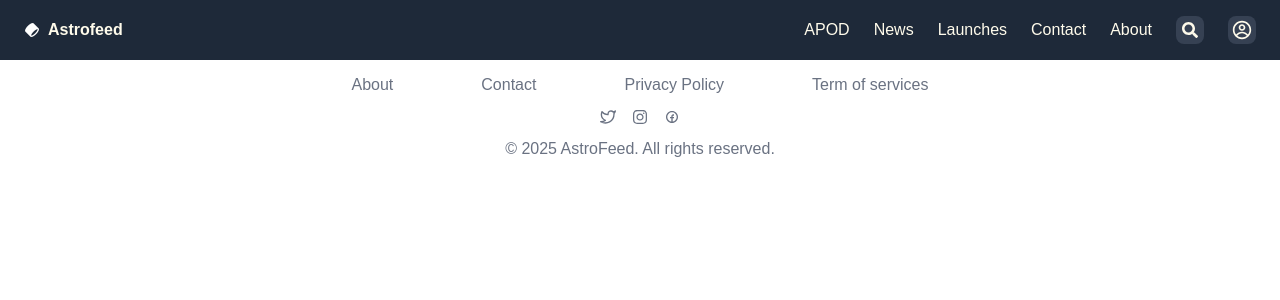
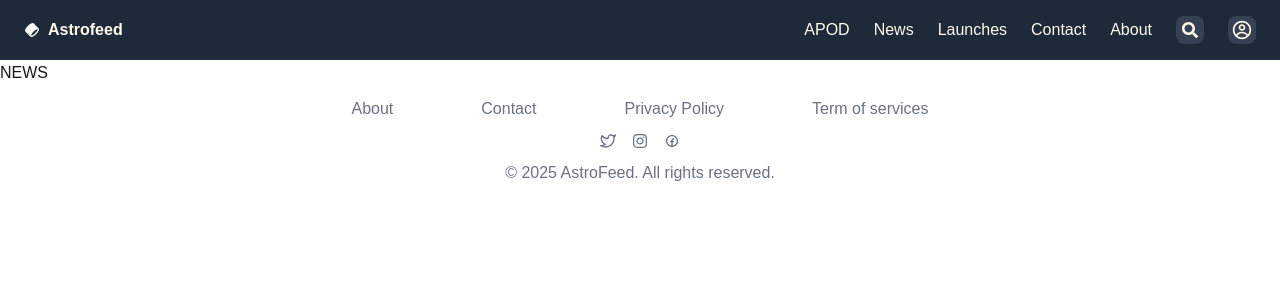
Before and after one commit to microhexagon/astro-feed, a Next.js app: page /news in a window 1280 px wide. Shown: the top 300 px of the page. Built offline with nearby package versions, Linux system fonts and the light colour scheme.

Commit message:
dummy checked

```diff
--- a/app/news/page.tsx
+++ b/app/news/page.tsx
@@ -1,7 +1,9 @@
 export default function NewsPage() {
   return (
     <>
-      <main className=""></main>
+      <main className="">
+        NEWS
+      </main>
     </>
   );
 }
```
